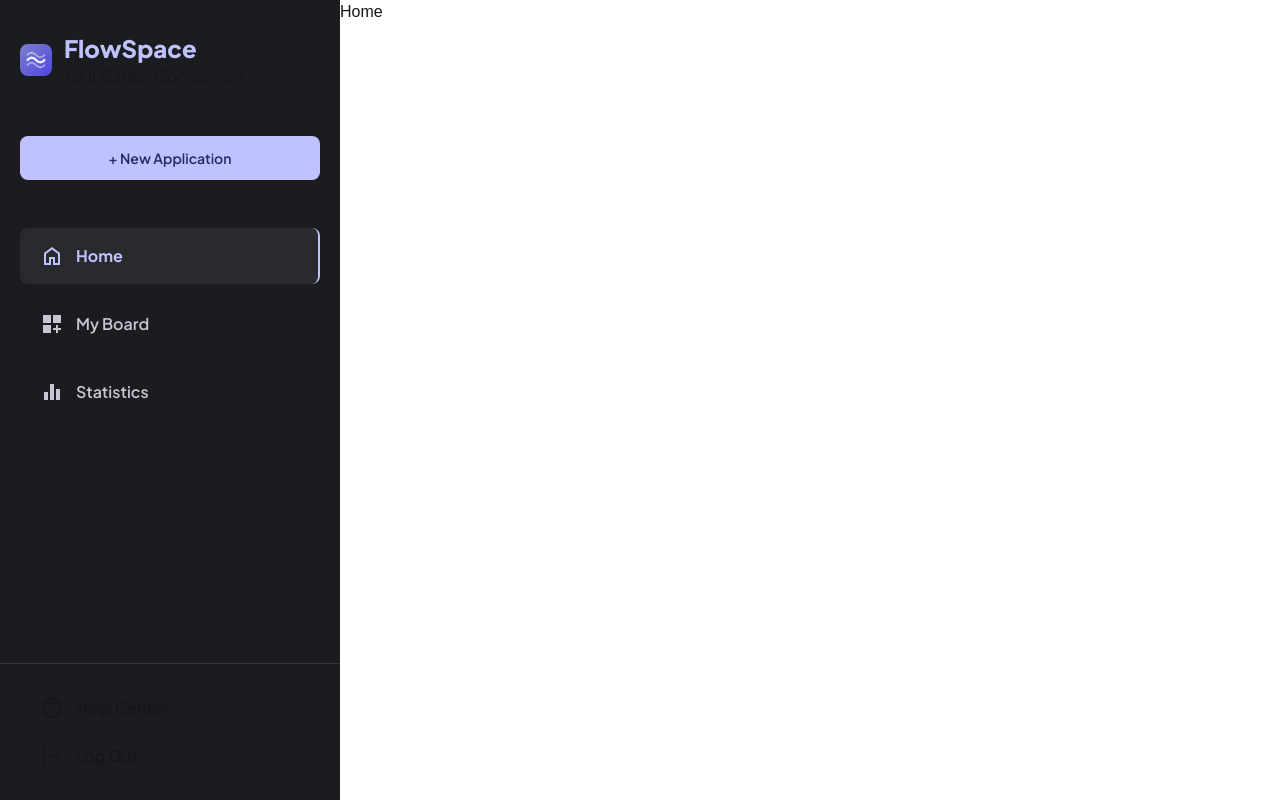
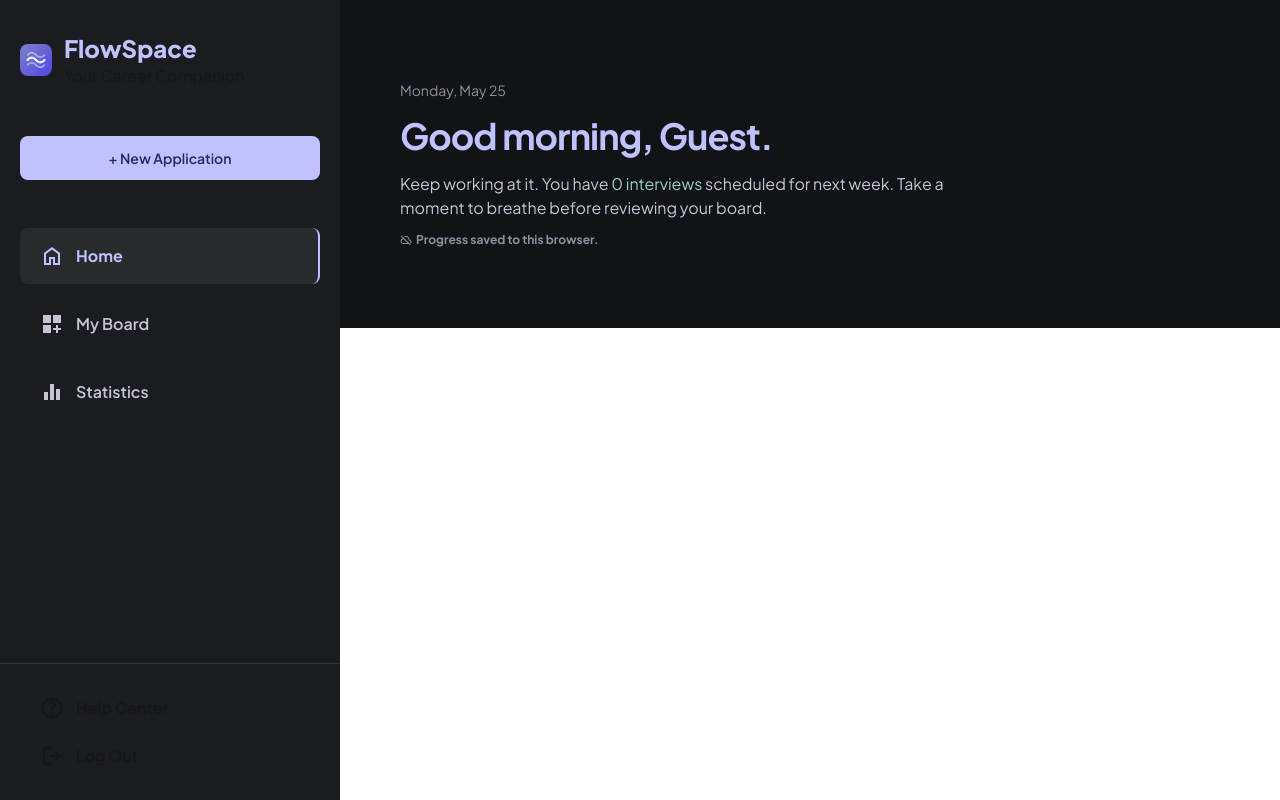
Before and after one commit to Galvatar/Aplicate, a Next.js app: page /home in a window 1280 px wide. Built offline with nearby package versions, Linux system fonts and the light colour scheme.

Commit message:
Started creating the home page just the title and greeting

```diff
--- a/app/(app)/home/page.tsx
+++ b/app/(app)/home/page.tsx
@@ -1,7 +1,65 @@
+"use client";
+
+import { useState } from "react";
+
 export default function Home() {
-    return (
-        <div>
-            Home
-        </div>
-    )
+  const [username, setUsername] = useState("Guest");
+  const [interviewsCount, setInterviewsCount] = useState(0);
+  const [isLoggedIn, setIsLoggedIn] = useState(true);
+  const today = new Date();
+  const daysOfTheWeek = [
+    "Sunday",
+    "Monday",
+    "Tuesday",
+    "Wednesday",
+    "Thursday",
+    "Friday",
+    "Saturday",
+  ];
+  const months = [
+    "January",
+    "February",
+    "March",
+    "April",
+    "May",
+    "June",
+    "July",
+    "August",
+    "September",
+    "October",
+    "November",
+    "December",
+  ];
+
+  function GetGreeting(hour: number): string {
+    if (hour < 12) {
+      return "morning";
+    } else if (hour < 17) {
+      return "afternoon";
+    } else {
+      return "evening";
+    }
+  }
+
+  return (
+    <div className="flex flex-col w-full h-full font-jakarta py-20 px-15 gap-4 bg-background text-on-background">
+      <h3 className="text-outline text-sm">
+        {daysOfTheWeek[today.getDay()]}, {months[today.getMonth()]}{" "}
+        {today.getDate()}
+      </h3>
+      <h1 className="text-4xl font-bold text-primary-fixed-dim tracking-tight">
+        Good {GetGreeting(today.getHours())}, {username}.
+      </h1>
+      <h2 className="text-on-surface-variant max-w-xl">
+        Keep working at it. You have{" "}
+        <span className="text-secondary-fixed-dim">{interviewsCount} interviews</span> scheduled
+        for next week. Take a moment to breathe before reviewing your board.
+      </h2>
+      <h3 className="flex -mt-1 font-bold text-outline text-xs items-center gap-1">
+        <svg xmlns="http://www.w3.org/2000/svg" height="12px" viewBox="0 -960 960 960" width="12px" fill="currentColor"><path d="M792-56 686-160H260q-92 0-156-64T40-380q0-77 47.5-137T210-594q3-8 6-15.5t6-16.5L56-792l56-56 736 736-56 56ZM260-240h346L284-562q-2 11-3 21t-1 21h-20q-58 0-99 41t-41 99q0 58 41 99t99 41Zm185-161Zm419 191-58-56q17-14 25.5-32.5T840-340q0-42-29-71t-71-29h-60v-80q0-83-58.5-141.5T480-720q-27 0-52 6.5T380-693l-58-58q35-24 74.5-36.5T480-800q117 0 198.5 81.5T760-520q69 8 114.5 59.5T920-340q0 39-15 72.5T864-210ZM593-479Z"/>
+        </svg>
+        Progress saved to this browser.
+      </h3>
+    </div>
+  );
 }
```
